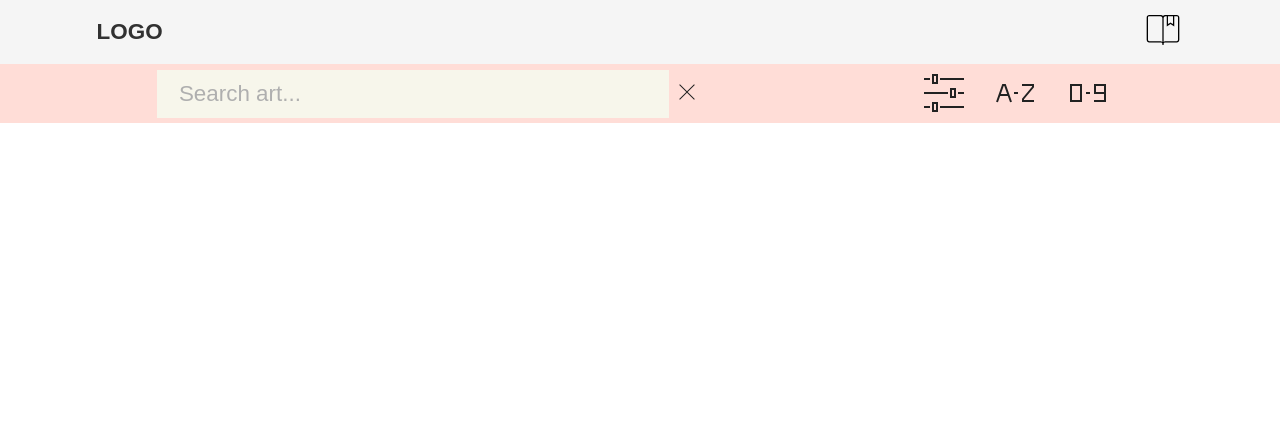
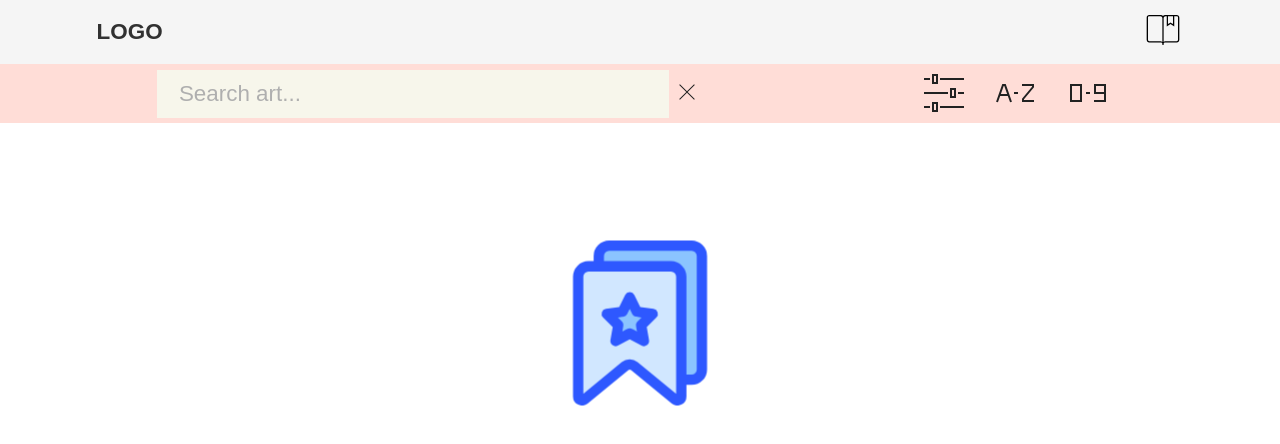
Before and after one commit to PatrikAarnivaara/sculpture, a React (Create React App) app: page /collection in a window 1280 px wide. Shown: the top 444 px of the page. Built offline with nearby package versions, Linux system fonts and the light colour scheme.

Commit message:
made animation separate component and dynamic

```diff
--- /dev/null
+++ b/src/UI/Animation/Animation.css
@@ -0,0 +1,29 @@
+.animation {
+	min-height: 50vh;
+	display: flex;
+	flex-wrap: wrap;
+	flex-direction: column;
+	align-items: center;
+	justify-content: space-around;
+}
+
+.animation img {
+	height: 200px;
+	width: auto;
+	animation: eye 3s infinite ease-out;
+}
+
+@keyframes eye {
+	0% {
+		transform: scale(1); /* scaling to 0 */
+	}
+	50% {
+		transform: scale(1.2); /* increasing the size */
+	}
+	70% {
+		transform: scale(0.8); /* decreasing the size */
+	}
+	100% {
+		transform: scale(1); /* seeting back to initial size */
+	}
+}
--- /dev/null
+++ b/src/UI/Animation/Animation.jsx
@@ -0,0 +1,12 @@
+import React from 'react';
+import './Animation.css';
+
+const Animation = ({ icon }) => {
+	return (
+		<div className="animation">
+			<img src={icon} alt="camera eye icon" />
+		</div>
+	);
+};
+
+export default Animation;
--- a/src/components/collection/Collection.jsx
+++ b/src/components/collection/Collection.jsx
@@ -1,13 +1,19 @@
 import React, { useContext } from 'react';
 import { SculptureContext } from '../../context/SculptureContext';
 import SculptureList from '../sculpture/SculptureList';
+import Animation from '../../UI/Animation/Animation';
+import icon from '../../assets/bookmark_animation.svg'
 import trashIcon from '../../assets/trash.svg';
 
 const Collection = () => {
 	const { sculptures } = useContext(SculptureContext);
 	return (
 		<div>
-			<SculptureList items={sculptures} iconUnClicked={trashIcon} image="image_id" date="date_start" />
+			{sculptures <= 0 ? (
+				<Animation icon={icon}/>
+			) : (
+				<SculptureList items={sculptures} iconUnClicked={trashIcon} image="image_id" date="date_start" />
+			)}
 		</div>
 	);
 };
--- a/src/components/sculpture/Sculpture.css
+++ b/src/components/sculpture/Sculpture.css
@@ -40,36 +40,6 @@
 	max-height: 5vh;
 }
 
-.animation {
-	min-height: 50vh;
-	display: flex;
-	flex-wrap: wrap;
-	flex-direction: column;
-	align-items: center;
-	justify-content: space-around;
-}
-
-.animation img {
-	height: 200px;
-	width: auto;
-	animation: eye 3s infinite ease-out;
-}
-
-@keyframes eye {
-	0% {
-		transform: scale(1); /* scaling to 0 */
-	}
-	50% {
-		transform: scale(1.2); /* increasing the size */
-	}
-	70% {
-		transform: scale(0.8); /* decreasing the size */
-	}
-	100% {
-		transform: scale(1); /* seeting back to initial size */
-	}
-}
-
 @media only screen and (max-width: 840px) {
 	.card {
 		max-width: calc(50% - 1em);
--- a/src/components/sculpture/Sculpture.jsx
+++ b/src/components/sculpture/Sculpture.jsx
@@ -1,7 +1,8 @@
 import React, { useContext } from 'react';
 import SculptureList from '../sculpture/SculptureList';
 import { SculptureContext } from '../../context/SculptureContext';
-import cameraEyeIcon from '../../assets/camera_eye.svg';
+import Animation from "../../UI/Animation/Animation"
+import icon from '../../assets/camera_eye.svg';
 import bookmarked from '../../assets/bookmarked.svg';
 import unBookmarked from '../../assets/unbookmarked.svg';
 import './Sculpture.css';
@@ -12,9 +13,7 @@ const Sculpture = () => {
 		/* Spinner and timer */
 		<div>
 			{listFilteredSculptures <= 0 ? (
-				<div className="animation">
-					<img className="top" src={cameraEyeIcon} alt="camera eye icon" />
-				</div>
+				<Animation icon={icon}/>
 			) : (
 				<div className="wrapper">
 					<SculptureList
--- a/src/components/sculpture/SculptureListItem.jsx
+++ b/src/components/sculpture/SculptureListItem.jsx
@@ -3,7 +3,6 @@ import { SculptureContext } from '../../context/SculptureContext';
 import './Sculpture.css';
 
 const SculptureListItem = ({ item, iconUnClicked, iconClicked, image, date }) => {
-	/* TODO: Destructure: const {id, image_id, date_start, title, } = item */
 	const { addSculpture, removeSculpture } = useContext(SculptureContext);
 	const [clicked, setClicked] = useState(false);
 
@@ -39,7 +38,7 @@ const SculptureListItem = ({ item, iconUnClicked, iconClicked, image, date }) =>
 								width: '1.6em',
 								height: 'auto',
 								padding: '0',
-								opacity: '20%',
+								opacity: '25%',
 							}}
 						/>
 					</div>
```
Also changed, not shown: src/assets/bookmark_animation.svg (added).
